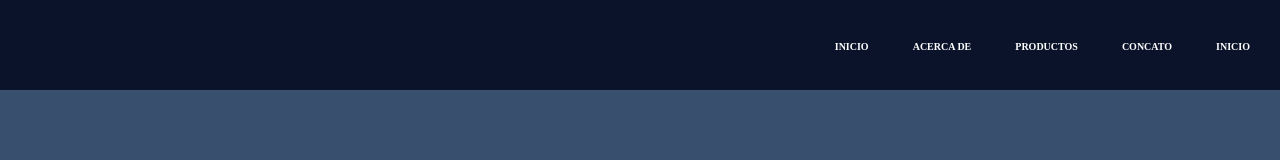
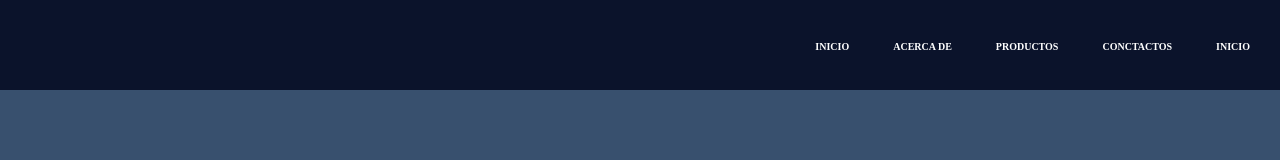
Before and after one commit to loveracm/Prueba-UTN2, a plain HTML site: page index.html in a window 1280 px wide. Drawn offline with Linux system fonts and the light colour scheme.

Commit message:
arrlegos

```diff
--- a/index.html
+++ b/index.html
@@ -22,7 +22,7 @@
                         <li><a href="">Colonias</a></li>
                     </ul>
                 </li>
-                <li><a href="">Concato</a></li>
+                <li><a href="">Conctactos</a></li>
                 <li><a href="">Inicio</a></li>
             </ul>
         </nav>
```
